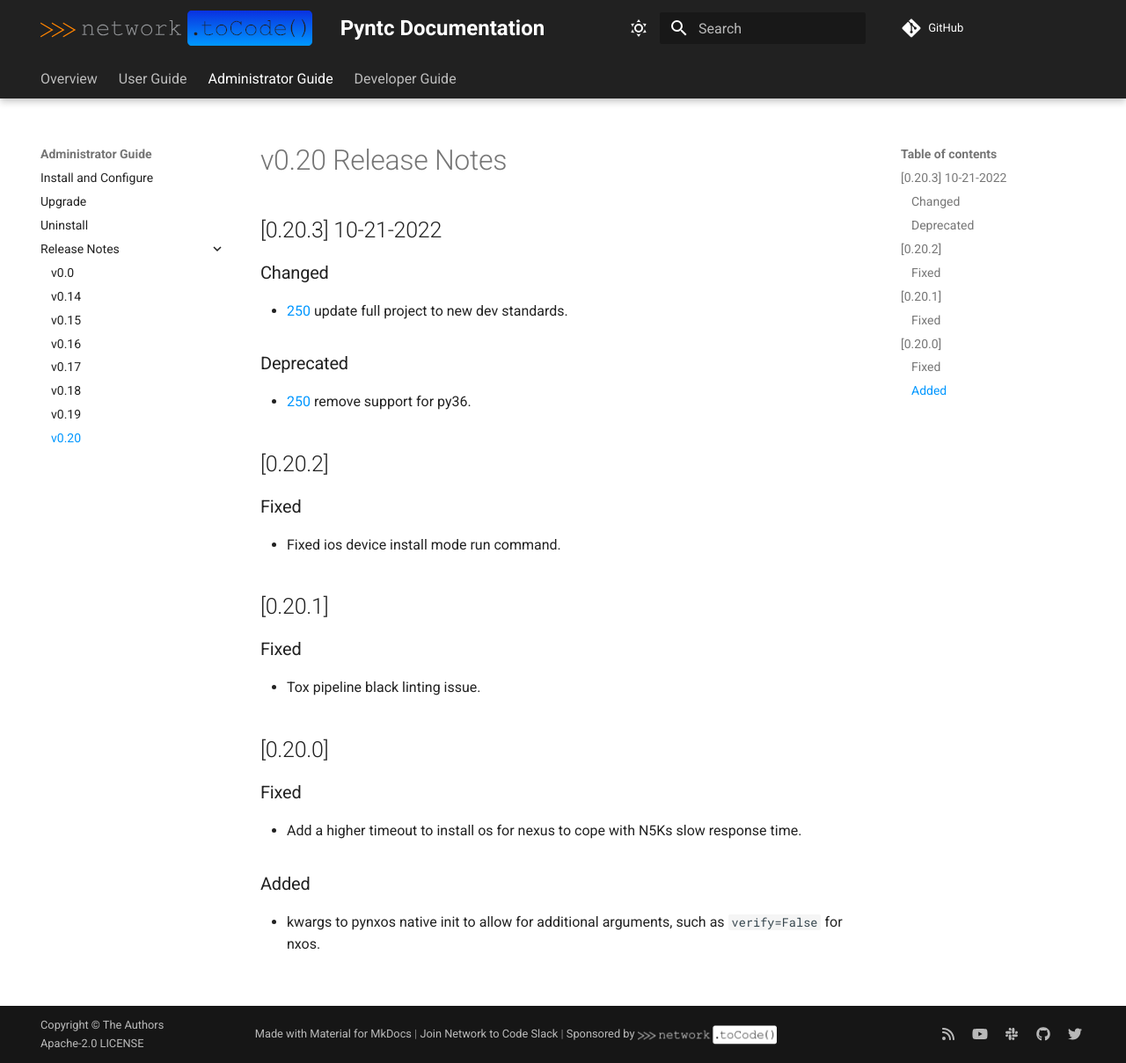
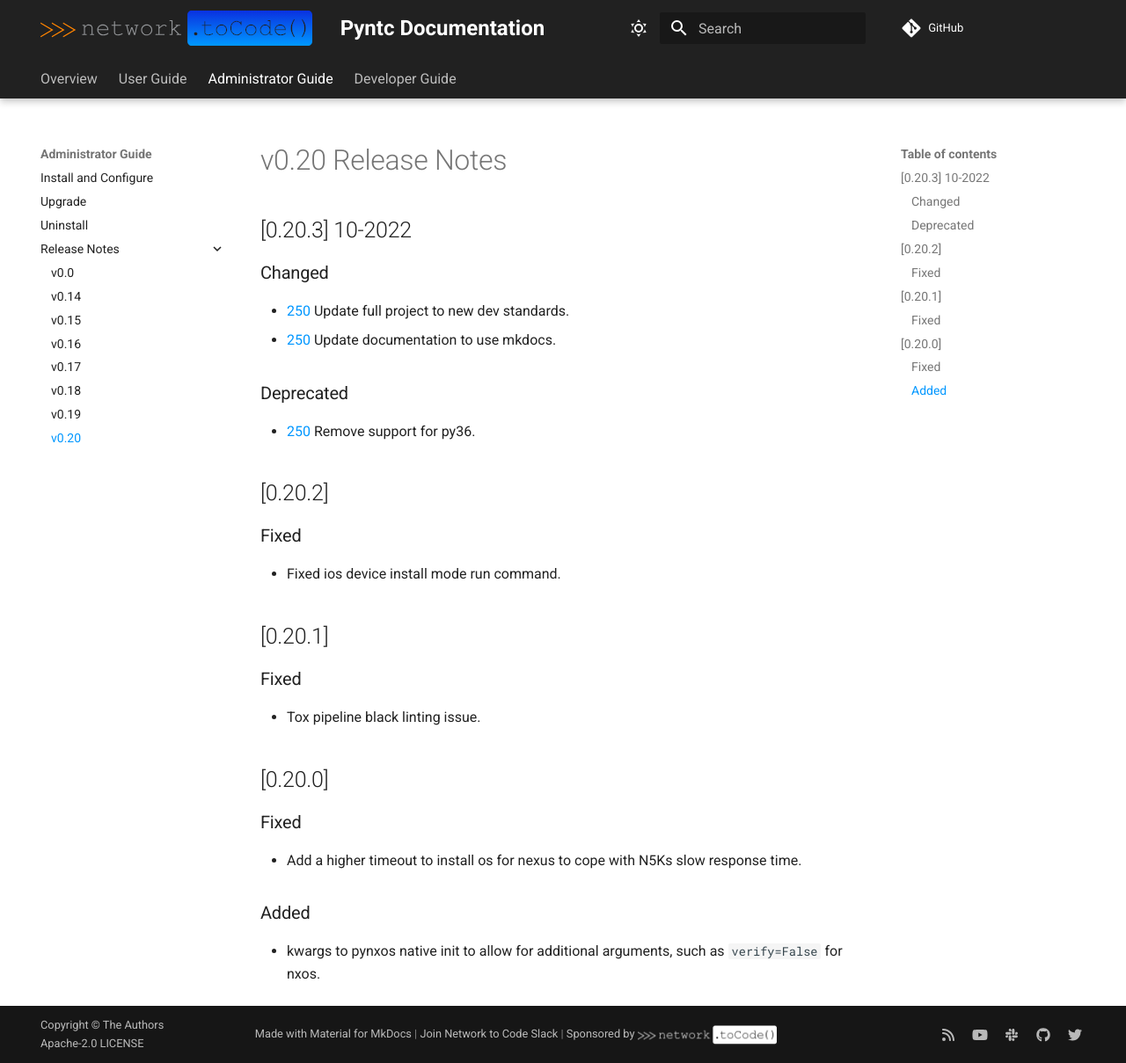
Before and after one commit to networktocode/pyntc, an MkDocs documentation site: the page built from docs/admin/release_notes/version_0_20.md, in a window 1280 px wide and 1209 px high. Shown: the whole window at 88% size. Built offline with MkDocs 1.6.1 and Material for MkDocs 9.7.7, drawn with Linux system fonts in a browser that asks for light colours; comment, search, counter and statistics services are not loaded.

Commit message:
readthedocs config file and update changelogs/release notes

```diff
--- a/docs/admin/release_notes/version_0_20.md
+++ b/docs/admin/release_notes/version_0_20.md
@@ -1,13 +1,14 @@
 # v0.20 Release Notes
 
-## [0.20.3] 10-21-2022
+## [0.20.3] 10-2022
 
 ### Changed
 
-- [250](https://github.com/networktocode/pyntc/pull/250) update full project to new dev standards.
+- [250](https://github.com/networktocode/pyntc/pull/250) Update full project to new dev standards.
+- [250](https://github.com/networktocode/pyntc/pull/250) Update documentation to use mkdocs.
 
 ### Deprecated
-- [250](https://github.com/networktocode/pyntc/pull/250) remove support for py36.
+- [250](https://github.com/networktocode/pyntc/pull/250) Remove support for py36.
 
 
 ## [0.20.2]
```
Also changed, not shown: .readthedocs.yml (added, +22 -0 lines).
